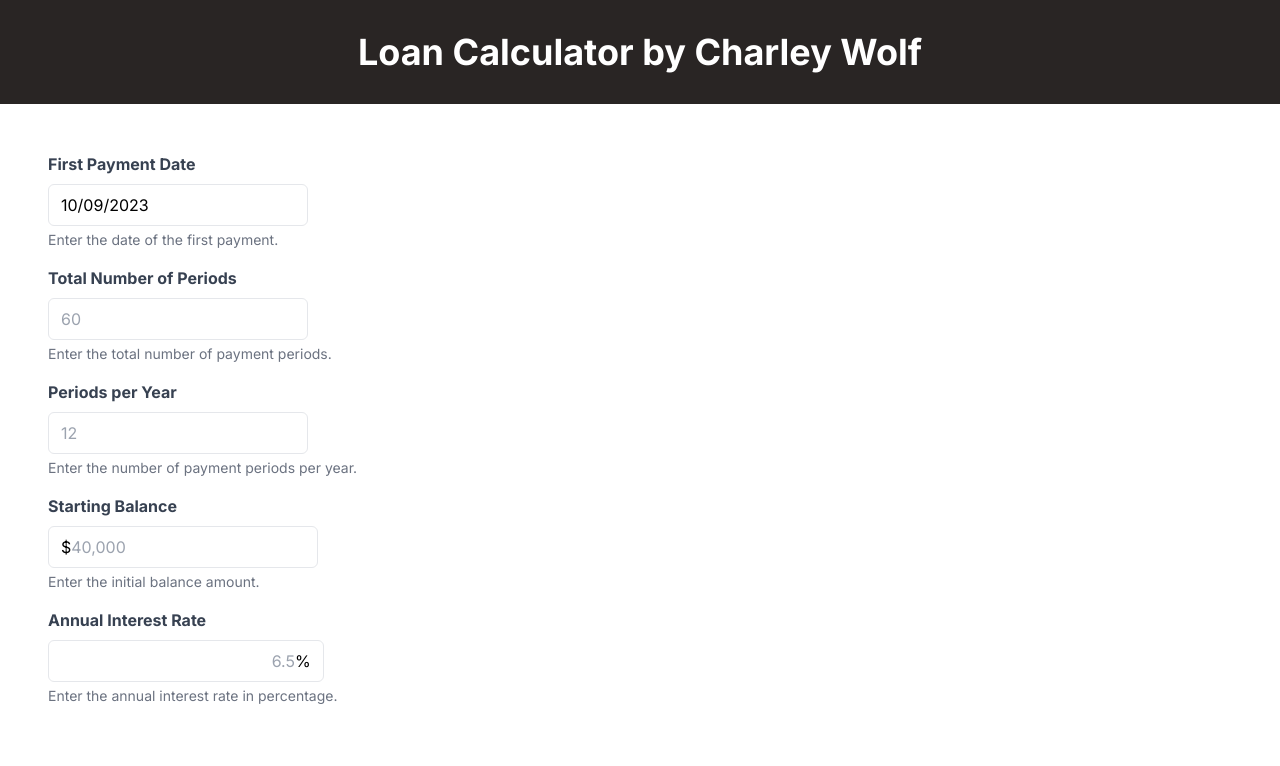
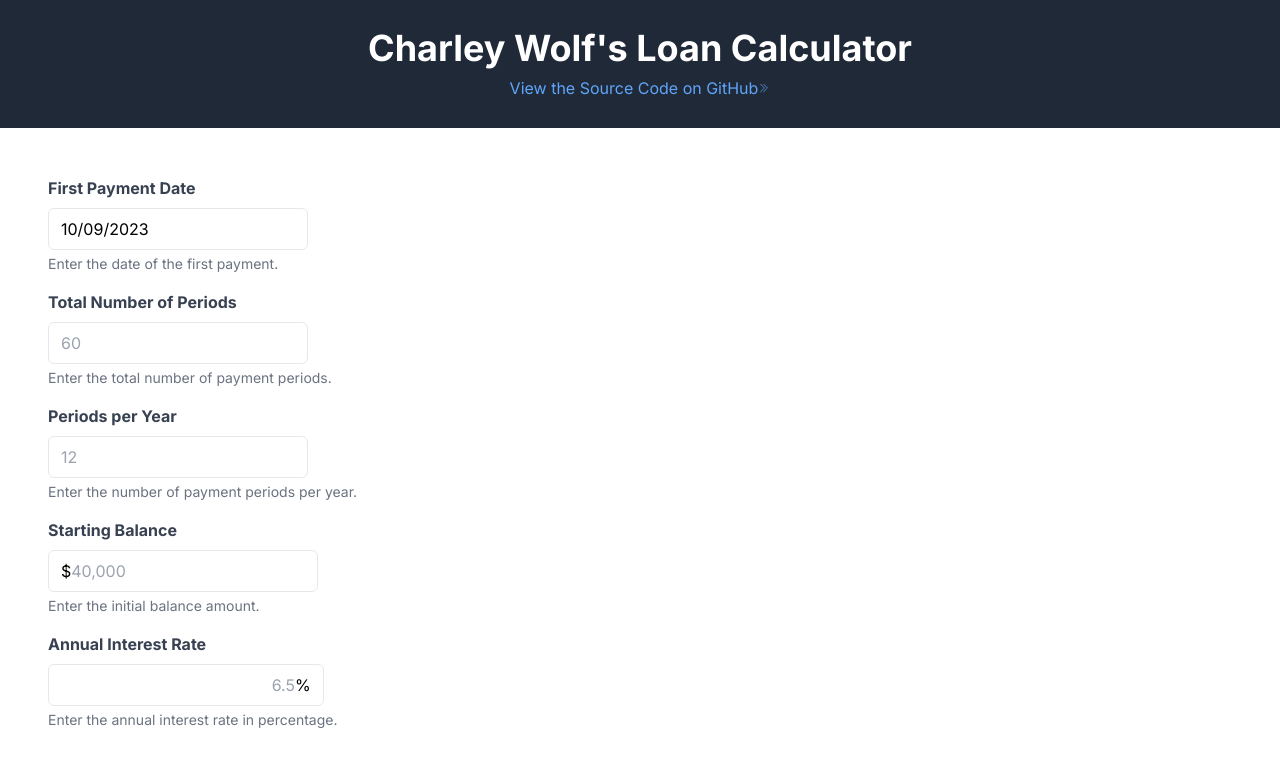
Before and after one commit to charleywolf/loan-calculator, a Next.js app: page / in a window 1280 px wide. Shown: the top 766 px of the page. Built offline with nearby package versions, Linux system fonts and the light colour scheme.

Commit message:
updated navbar, added link to source code

```diff
--- a/src/components/Navbar.tsx
+++ b/src/components/Navbar.tsx
@@ -1,9 +1,18 @@
+import { ChevronDoubleRightIcon } from "@heroicons/react/24/outline";
+
 export default function Navbar() {
   return (
-    <nav className="px-12 py-8 text-center bg-stone-800">
+    <nav className="bg-gray-800 py-7 px-8 text-center">
       <h1 className="text-4xl font-bold text-white">
-        Loan Calculator by Charley Wolf
+        Charley Wolf&apos;s Loan Calculator
       </h1>
+      <a
+        href="https://github.com/charleywolf/loan-calculator"
+        className="text-blue-400 hover:text-blue-600 hover:underline mt-2 flex justify-center items-center"
+      >
+        View the Source Code on GitHub
+        <ChevronDoubleRightIcon className="h-3 w-3" />
+      </a>
     </nav>
   );
 }
```
